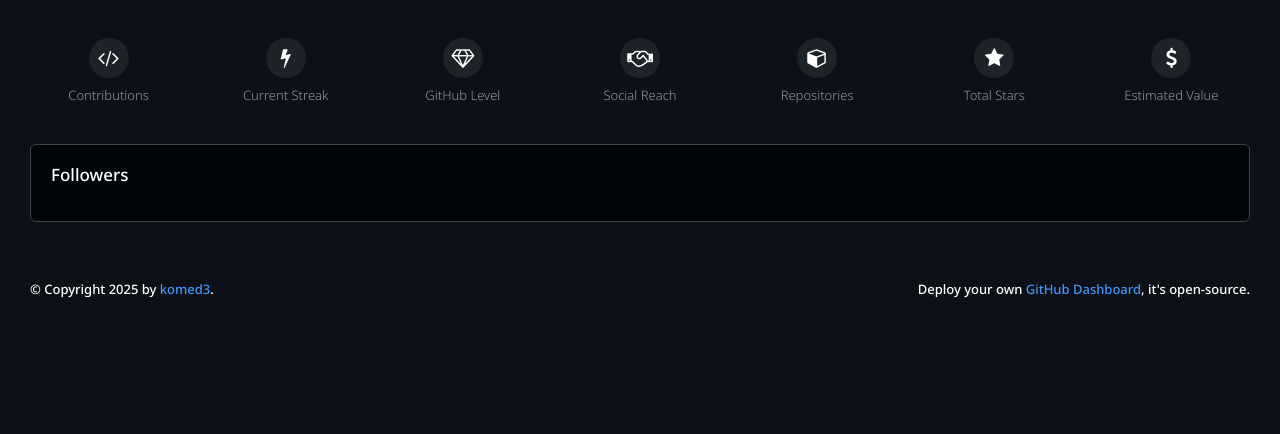
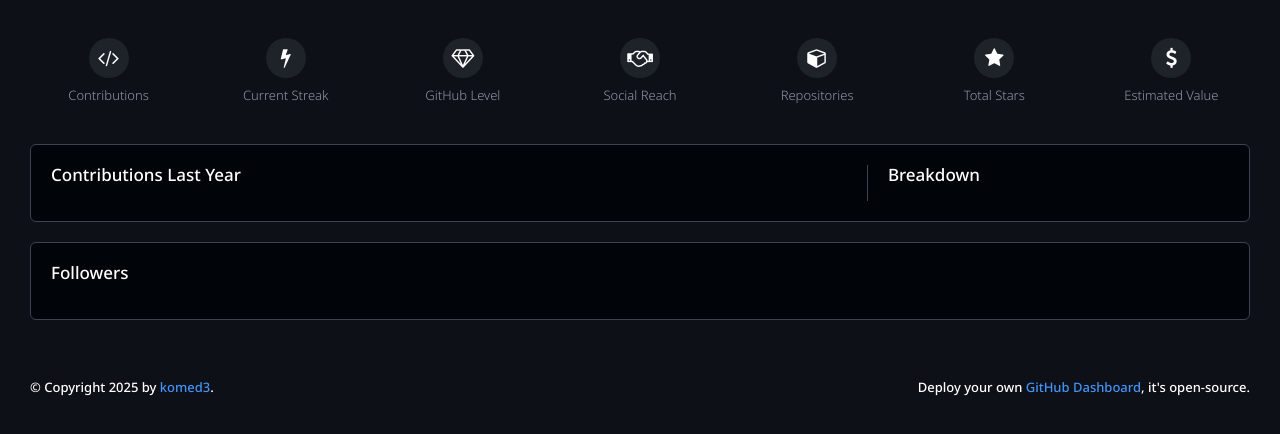
Before and after one commit to komed3/gh-stats, a website: page index.htm in a window 1280 px wide. Shown: the part 266-700 px from the top of the page. Drawn offline with Linux system fonts and the light colour scheme; no server answers.

Commit message:
add dashboard charts area

```diff
--- a/index.htm
+++ b/index.htm
@@ -90,6 +90,17 @@
                         <span>Estimated Value</span>
                     </div>
                 </div>
+                <div class="box dashboard-charts">
+                    <div class="dashboard-charts--activity">
+                        <h3 class="box-hl">Contributions Last Year</h3>
+                        <div class="chart"></div>
+                    </div>
+                    <div class="dashboard-charts--divider"></div>
+                    <div class="dashboard-charts--radar">
+                        <h3 class="box-hl">Breakdown</h3>
+                        <div class="chart"></div>
+                    </div>
+                </div>
                 <div class="box dashboard-followers">
                     <h3 class="box-hl">Followers</h3>
                     <div class="dashboard-followers--grid"></div>
--- a/static/dashboard.css
+++ b/static/dashboard.css
@@ -84,6 +84,16 @@
     color: var( --muted-color );
 }
 
+.dashboard-charts {
+    display: grid;
+    grid-template-columns: 7fr 1px 3fr;
+    gap: 20px;
+}
+
+.dashboard-charts--divider {
+    background: var( --border-color );
+}
+
 .dashboard-followers--grid {
     display: grid;
     grid-template-columns: repeat( 3, 1fr );
```
Also changed, not shown: static/dashboard.min.css.
